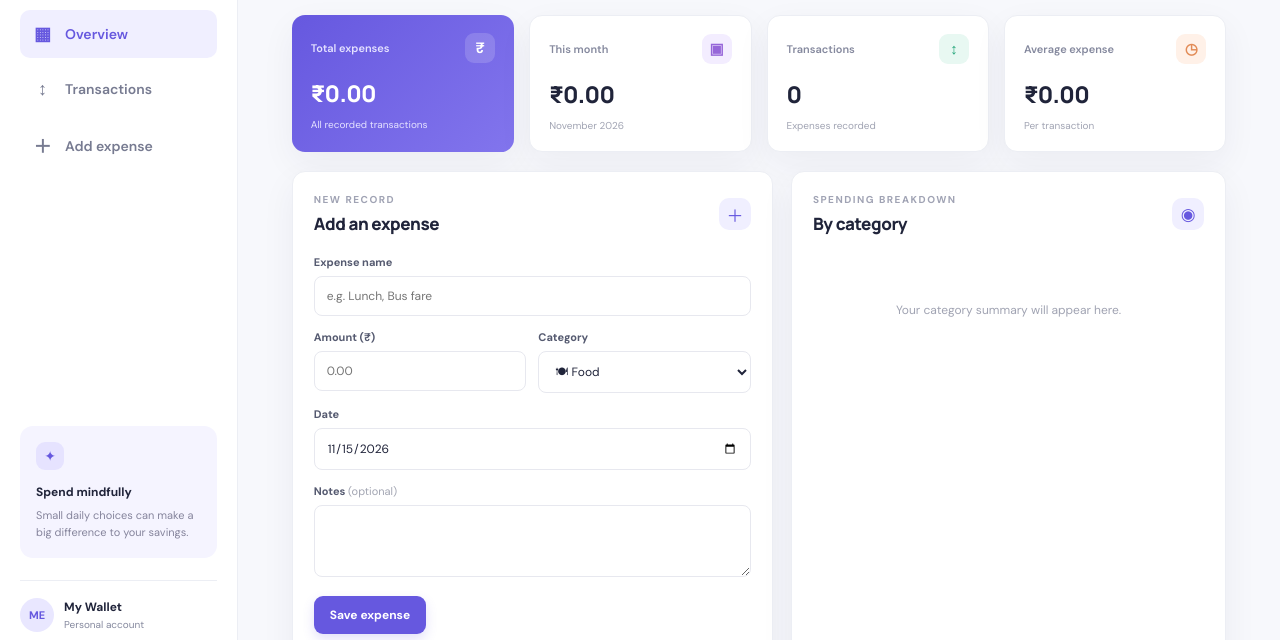
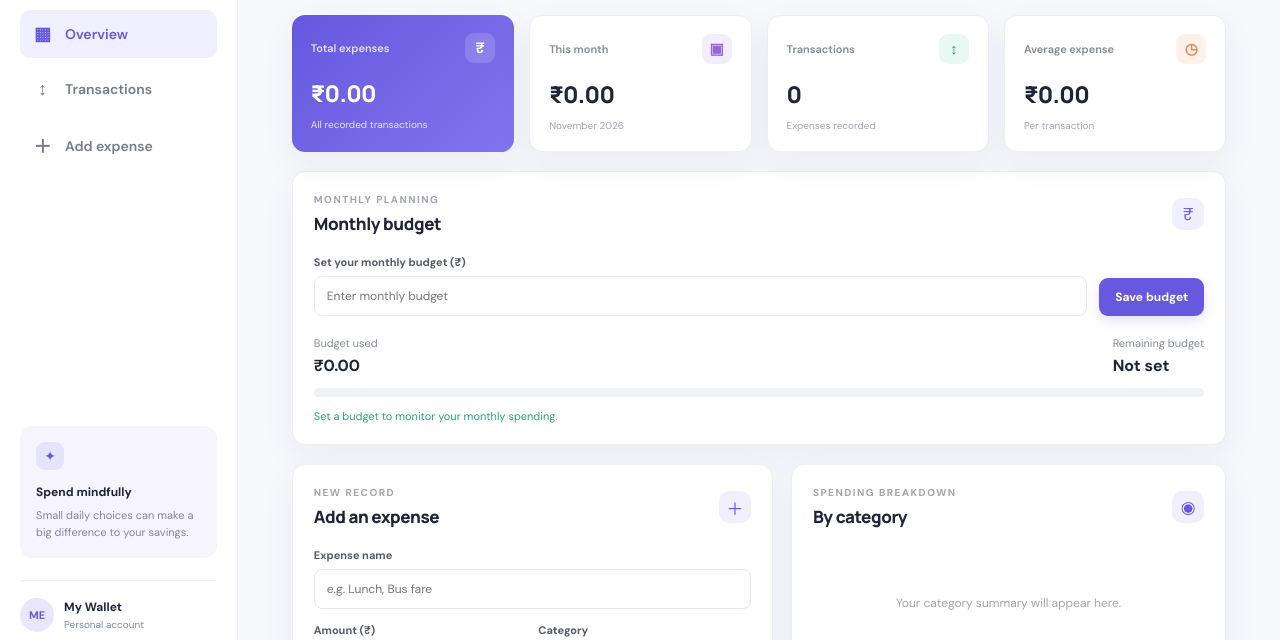
Before and after one commit to ram-singh12/PET, a plain HTML site: page index.html in a window 1280 px wide. Shown: the part 138-778 px from the top of the page. Drawn offline with Linux system fonts and the light colour scheme.

Commit message:
Add monthly budget tracking feature

```diff
--- a/index.html
+++ b/index.html
@@ -166,6 +166,69 @@
                     <small>Per transaction</small>
 
                 </article>
+
+            </section>
+
+            <!-- Monthly Budget Section -->
+            <section class="panel budget-panel">
+
+    <div class="panel-heading">
+        <div>
+            <p class="eyebrow">MONTHLY PLANNING</p>
+            <h2>Monthly budget</h2>
+        </div>
+
+        <span class="heading-icon">₹</span>
+    </div>
+
+    <div class="budget-form">
+
+        <div>
+            <label for="budgetInput">Set your monthly budget (₹)</label>
+
+            <input
+                type="number"
+                id="budgetInput"
+                min="1"
+                step="0.01"
+                placeholder="Enter monthly budget"
+            >
+        </div>
+
+        <button
+            class="button button-primary"
+            id="saveBudgetButton"
+            type="button">
+            Save budget
+        </button>
+
+    </div>
+
+    <div class="budget-details">
+
+        <div>
+            <span>Budget used</span>
+            <strong id="budgetUsed">₹0.00</strong>
+        </div>
+
+        <div>
+            <span>Remaining budget</span>
+            <strong id="budgetRemaining">Not set</strong>
+        </div>
+
+    </div>
+
+    <div class="progress-track budget-progress">
+        <div
+            class="progress-fill"
+            id="budgetProgress"
+            style="width: 0%">
+        </div>
+    </div>
+
+    <p id="budgetMessage" class="budget-message">
+        Set a budget to monitor your monthly spending.
+    </p>
 
             </section>
 
--- a/script.js
+++ b/script.js
@@ -1,4 +1,3 @@
-
 'use strict';
 
 const STORAGE_KEY = 'spendwise_expenses_v1';
@@ -10,7 +9,24 @@ const form = $('expenseForm');
 let expenses = loadExpenses();
 let toastTimer;
 
-// Load saved expenses
+// Get the current month in local time.
+function getCurrentMonthKey() {
+    const now = new Date();
+    const year = now.getFullYear();
+    const month = String(now.getMonth() + 1).padStart(2, '0');
+
+    return `${year}-${month}`;
+}
+
+// Load the budget saved for the current month.
+let currentBudget = Number(
+    localStorage.getItem(
+        'spendwise_budget_' + getCurrentMonthKey()
+    )
+) || 0;
+
+
+// Load saved expenses.
 function loadExpenses() {
     try {
         const saved = JSON.parse(
@@ -18,13 +34,15 @@ function loadExpenses() {
         );
 
         return Array.isArray(saved) ? saved : [];
+
     } catch (error) {
         console.error('Could not read saved expenses:', error);
         return [];
     }
 }
 
-// Save expenses in LocalStorage
+
+// Save expenses in LocalStorage.
 function saveExpenses() {
     localStorage.setItem(
         STORAGE_KEY,
@@ -32,7 +50,59 @@ function saveExpenses() {
     );
 }
 
-// Format currency
+
+// Save the monthly budget in LocalStorage.
+function saveBudget() {
+    localStorage.setItem(
+        'spendwise_budget_' + getCurrentMonthKey(),
+        String(currentBudget)
+    );
+}
+
+
+// Display monthly budget usage and remaining amount.
+function renderBudget(monthTotal) {
+    const used = monthTotal;
+    const remaining = currentBudget - used;
+
+    $('budgetUsed').textContent = money(used);
+
+    if (currentBudget <= 0) {
+        $('budgetRemaining').textContent = 'Not set';
+        $('budgetProgress').style.width = '0%';
+
+        $('budgetMessage').textContent =
+            'Set a budget to monitor your monthly spending.';
+
+        return;
+    }
+
+    const percentage = (used / currentBudget) * 100;
+
+    $('budgetRemaining').textContent = money(remaining);
+
+    $('budgetProgress').style.width =
+        Math.min(percentage, 100) + '%';
+
+    if (percentage >= 100) {
+        $('budgetMessage').textContent =
+            'Warning! You have exceeded your monthly budget.';
+
+    } else if (percentage >= 80) {
+        $('budgetMessage').textContent =
+            'Warning! You have used ' +
+            percentage.toFixed(1) +
+            '% of your monthly budget.';
+
+    } else {
+        $('budgetMessage').textContent =
+            percentage.toFixed(1) +
+            '% of your monthly budget has been used.';
+    }
+}
+
+
+// Format currency.
 function money(value) {
     return new Intl.NumberFormat('en-IN', {
         style: 'currency',
@@ -41,7 +111,8 @@ function money(value) {
     }).format(value || 0);
 }
 
-// Prevent HTML injection
+
+// Prevent HTML injection.
 function escapeHTML(value) {
     return String(value).replace(/[&<>"']/g, char => ({
         '&': '&amp;',
@@ -52,7 +123,8 @@ function escapeHTML(value) {
     }[char]));
 }
 
-// Display notification
+
+// Display notification.
 function showToast(message) {
     const toast = $('toast');
 
@@ -66,7 +138,8 @@ function showToast(message) {
     }, 2400);
 }
 
-// Reset expense form
+
+// Reset expense form.
 function resetForm() {
     form.reset();
 
@@ -80,7 +153,8 @@ function resetForm() {
     $('formMessage').textContent = '';
 }
 
-// Calculate dashboard summary
+
+// Calculate dashboard summary.
 function renderSummary() {
     const total = expenses.reduce(
         (sum, item) => sum + Number(item.amount), 0
@@ -93,6 +167,7 @@ function renderSummary() {
 
         return date.getMonth() === now.getMonth()
             && date.getFullYear() === now.getFullYear();
+
     }).reduce((sum, item) => sum + Number(item.amount), 0);
 
     $('totalExpenses').textContent = money(total);
@@ -107,9 +182,15 @@ function renderSummary() {
         'en-IN',
         { month: 'long', year: 'numeric' }
     );
+
+    // Update monthly budget information.
+    renderBudget(monthTotal);
+
+    $('budgetInput').value = currentBudget || '';
 }
 
-// Category-wise expense summary
+
+// Category-wise expense summary.
 function renderCategories() {
     const totals = {};
 
@@ -126,6 +207,7 @@ function renderCategories() {
     if (!sorted.length) {
         container.innerHTML =
             '<p class="empty-small">Your category summary will appear here.</p>';
+
         return;
     }
 
@@ -137,6 +219,7 @@ function renderCategories() {
                 <span class="category-name">
                     ${escapeHTML(category)}
                 </span>
+
                 <span class="category-value">
                     ${money(amount)}
                 </span>
@@ -151,13 +234,15 @@ function renderCategories() {
     `).join('');
 }
 
-// Filter expenses
+
+// Filter expenses.
 function getFilteredExpenses() {
     const query = $('searchInput').value.trim().toLowerCase();
     const category = $('filterCategory').value;
     const month = $('filterDate').value;
 
     return expenses.filter(item => {
+
         const matchesQuery =
             !query ||
             `${item.title} ${item.category} ${item.notes || ''}`
@@ -177,7 +262,8 @@ function getFilteredExpenses() {
     );
 }
 
-// Display expense table
+
+// Display expense table.
 function renderTable() {
     const rows = getFilteredExpenses();
     const body = $('expenseTableBody');
@@ -192,6 +278,7 @@ function renderTable() {
                 </td>
             </tr>
         `;
+
     } else {
         body.innerHTML = rows.map(item => `
             <tr>
@@ -199,6 +286,7 @@ function renderTable() {
                     <div class="expense-title">
                         ${escapeHTML(item.title)}
                     </div>
+
                     ${item.notes
                         ? `<div class="expense-note">
                             ${escapeHTML(item.notes)}
@@ -248,14 +336,16 @@ function renderTable() {
         `Showing ${rows.length} of ${expenses.length} transactions`;
 }
 
-// Render complete application
+
+// Render complete application.
 function renderAll() {
     renderSummary();
     renderCategories();
     renderTable();
 }
 
-// Add or update expense
+
+// Add or update expense.
 form.addEventListener('submit', function(event) {
     event.preventDefault();
 
@@ -278,6 +368,7 @@ form.addEventListener('submit', function(event) {
     if (date > new Date().toISOString().slice(0, 10)) {
         $('formMessage').textContent =
             'Please choose today or an earlier date.';
+
         return;
     }
 
@@ -321,7 +412,8 @@ form.addEventListener('submit', function(event) {
     renderAll();
 });
 
-// Edit and delete expense
+
+// Edit and delete expense.
 $('expenseTableBody').addEventListener('click', function(event) {
     const button = event.target.closest('button[data-action]');
 
@@ -374,10 +466,12 @@ $('expenseTableBody').addEventListener('click', function(event) {
     }
 });
 
-// Cancel editing
+
+// Cancel editing.
 $('cancelEditButton').addEventListener('click', resetForm);
 
-// Scroll to add expense section
+
+// Scroll to add expense section.
 $('topAddButton').addEventListener('click', () => {
     $('add-expense').scrollIntoView({
         behavior: 'smooth'
@@ -388,7 +482,8 @@ $('topAddButton').addEventListener('click', () => {
     });
 });
 
-// Search and filters
+
+// Search and filters.
 ['searchInput', 'filterCategory', 'filterDate'].forEach(id => {
     $(id).addEventListener(
         id === 'searchInput' ? 'input' : 'change',
@@ -396,7 +491,8 @@ $('topAddButton').addEventListener('click', () => {
     );
 });
 
-// Clear filters
+
+// Clear filters.
 $('clearFilters').addEventListener('click', () => {
     $('searchInput').value = '';
     $('filterCategory').value = 'All';
@@ -405,7 +501,8 @@ $('clearFilters').addEventListener('click', () => {
     renderTable();
 });
 
-// Export expenses to CSV
+
+// Export expenses to CSV.
 $('exportButton').addEventListener('click', () => {
     const rows = getFilteredExpenses();
 
@@ -451,7 +548,26 @@ $('exportButton').addEventListener('click', () => {
     showToast('CSV file exported.');
 });
 
-// Initialize application
+
+// Save the monthly budget.
+$('saveBudgetButton').addEventListener('click', () => {
+    const amount = Number($('budgetInput').value);
+
+    if (!Number.isFinite(amount) || amount <= 0) {
+        showToast('Please enter a valid budget.');
+        return;
+    }
+
+    currentBudget = amount;
+
+    saveBudget();
+    renderAll();
+
+    showToast('Monthly budget saved successfully.');
+});
+
+
+// Initialize application.
 $('date').value = new Date().toISOString().slice(0, 10);
 
 renderAll();
--- a/style.css
+++ b/style.css
@@ -840,3 +840,73 @@ tbody tr:last-child td {
         flex-direction: column;
     }
 }
+
+/* Monthly Budget */
+
+.budget-panel {
+    margin-bottom: 19px;
+}
+
+.budget-form {
+    display: flex;
+    align-items: end;
+    gap: 12px;
+    margin-bottom: 20px;
+}
+
+.budget-form > div {
+    flex: 1;
+}
+
+.budget-form label {
+    display: block;
+    font-size: 11px;
+    font-weight: 700;
+    color: #555a70;
+    margin-bottom: 7px;
+}
+
+.budget-form input {
+    width: 100%;
+}
+
+.budget-details {
+    display: flex;
+    justify-content: space-between;
+    gap: 15px;
+    margin-bottom: 12px;
+}
+
+.budget-details span,
+.budget-details strong {
+    display: block;
+}
+
+.budget-details span {
+    color: var(--muted);
+    font-size: 11px;
+    margin-bottom: 5px;
+}
+
+.budget-details strong {
+    font-size: 16px;
+}
+
+.budget-progress {
+    height: 9px;
+}
+
+.budget-message {
+    font-size: 11px;
+    color: var(--green);
+    margin: 12px 0 0;
+}
+
+@media (max-width: 480px) {
+
+    .budget-form {
+        align-items: stretch;
+        flex-direction: column;
+    }
+
+}
```
